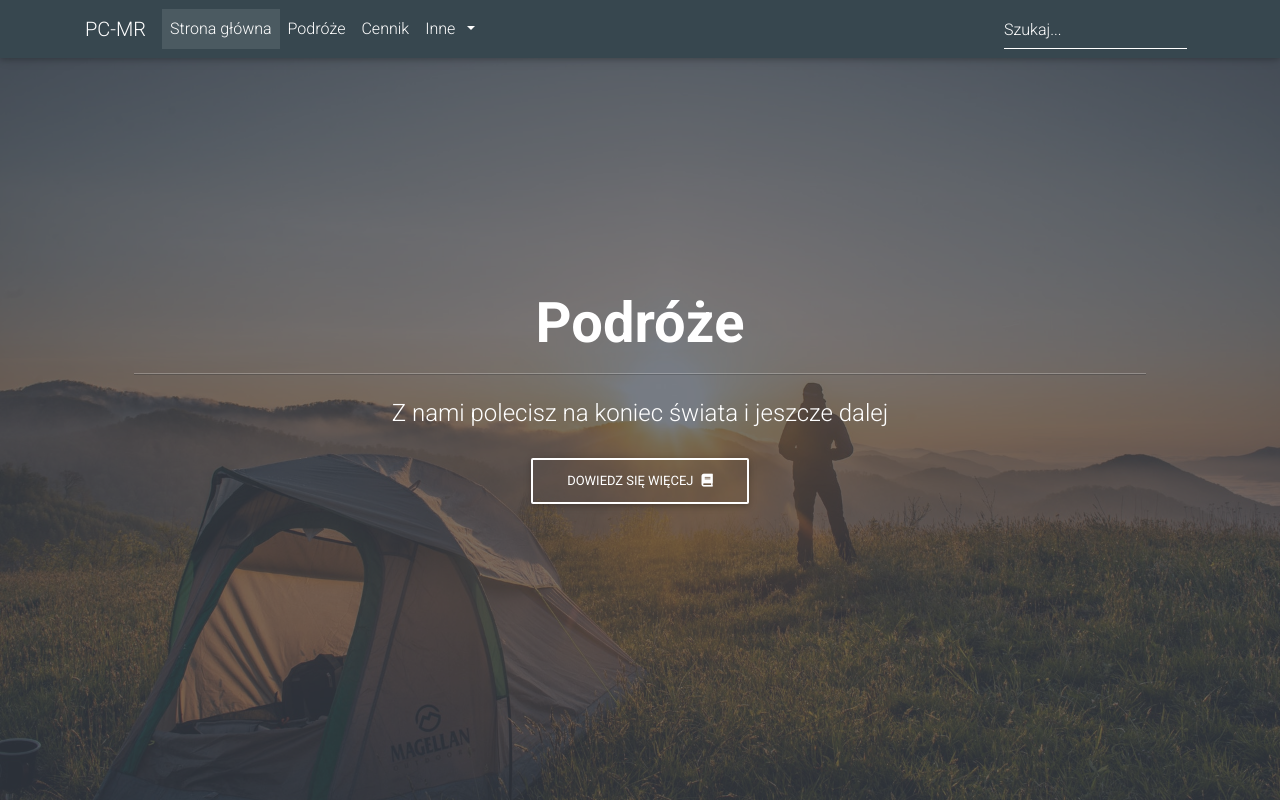
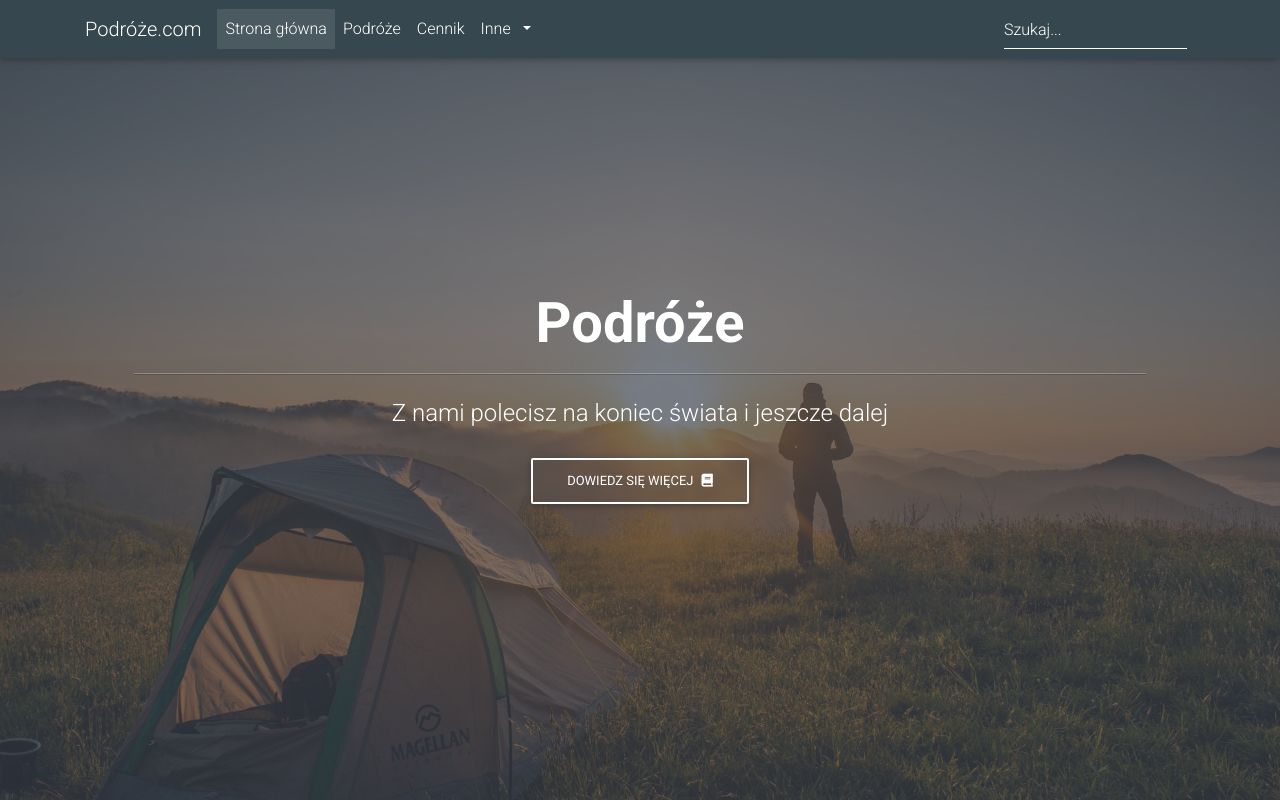
Before and after one commit to Manioo23/web_sem6, a React (Create React App) app in the folder lab_3_old/: page / in a window 1280 px wide. Shown: the top 802 px of the page. Built offline with nearby package versions, Linux system fonts and the light colour scheme.

Commit message:
Minor changes

```diff
--- a/lab_3_old/src/components/Contact.jsx
+++ b/lab_3_old/src/components/Contact.jsx
@@ -15,13 +15,13 @@ const Contact = () => (
 						<div class="row">
 							<div class="col-md-6">
 								<div class="md-form mb-0">
-                                    <input type="text" id="name" name="name" class="form-control"/>
+									<input type="text" id="name" name="name" class="form-control" />
 									<label for="name" class="">Your name</label>
 								</div>
 							</div>
 							<div class="col-md-6">
 								<div class="md-form mb-0">
-                                    <input type="text" id="email" name="email" class="form-control"/>
+									<input type="text" id="email" name="email" class="form-control" />
 									<label for="email" class="">Your email</label>
 								</div>
 							</div>
@@ -29,7 +29,7 @@ const Contact = () => (
 						<div class="row">
 							<div class="col-md-12">
 								<div class="md-form mb-0">
-                                    <input type="text" id="subject" name="subject" class="form-control"/>
+									<input type="text" id="subject" name="subject" class="form-control" />
 									<label for="subject" class="">Subject</label>
 								</div>
 							</div>
@@ -49,7 +49,7 @@ const Contact = () => (
 					</form>
 
 					<div class="text-center text-md-left">
-                        <a class="btn btn-primary" onclick="document.getElementById('contact-form').submit();">Send</a>
+						<a href="#!" class="btn btn-primary" onclick="document.getElementById('contact-form').submit();">Send</a>
 					</div>
 					<div class="status"></div>
 				</div>
--- a/lab_3_old/src/components/Navbar.jsx
+++ b/lab_3_old/src/components/Navbar.jsx
@@ -1,4 +1,4 @@
-import React from 'react'
+import React, { Component } from 'react'
 import {
 	MDBCollapse, MDBContainer,
 	MDBDropdown, MDBDropdownItem,
@@ -8,7 +8,7 @@ import {
 	MDBDropdownMenu, MDBDropdownToggle,
 } from 'mdbreact';
 
-class Navbar extends React.Component {
+class Navbar extends Component {
 	state = {
 		isOpen: true
 	}
@@ -21,7 +21,7 @@ class Navbar extends React.Component {
 		return (
 			<MDBNavbar color='special-color' expand="lg" fixed="top" dark>
 				<MDBContainer>
-					<MDBNavbarBrand>PC-MR</MDBNavbarBrand>
+					<MDBNavbarBrand>Podróże.com</MDBNavbarBrand>
 					<MDBNavbarToggler onClick={this.toggleCollapse} />
 					<MDBCollapse id="navbar-collapse" isOpen={this.state.isOpen} navbar>
 						<MDBNavbarNav left>
--- a/lab_3_old/src/components/PhotoSection.jsx
+++ b/lab_3_old/src/components/PhotoSection.jsx
@@ -1,4 +1,4 @@
-import { MDBBox, MDBCardImage, MDBCol, MDBContainer, MDBRow, MDBTypography, MDBView } from 'mdbreact';
+import { MDBBox, MDBCol, MDBContainer, MDBRow, MDBTypography } from 'mdbreact';
 import React from 'react';
 
 const PhotoSection = () => (
```
Lines whose indentation alone changed are shown as unchanged.
